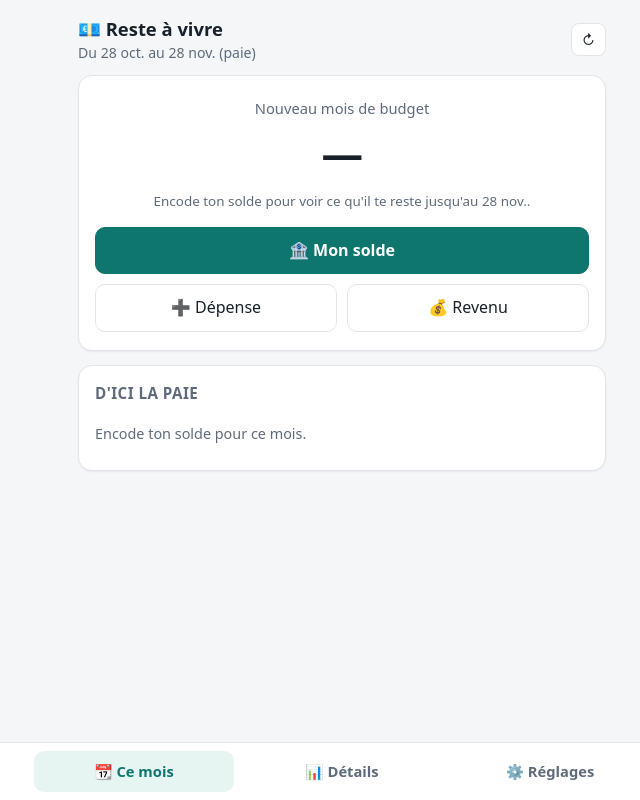
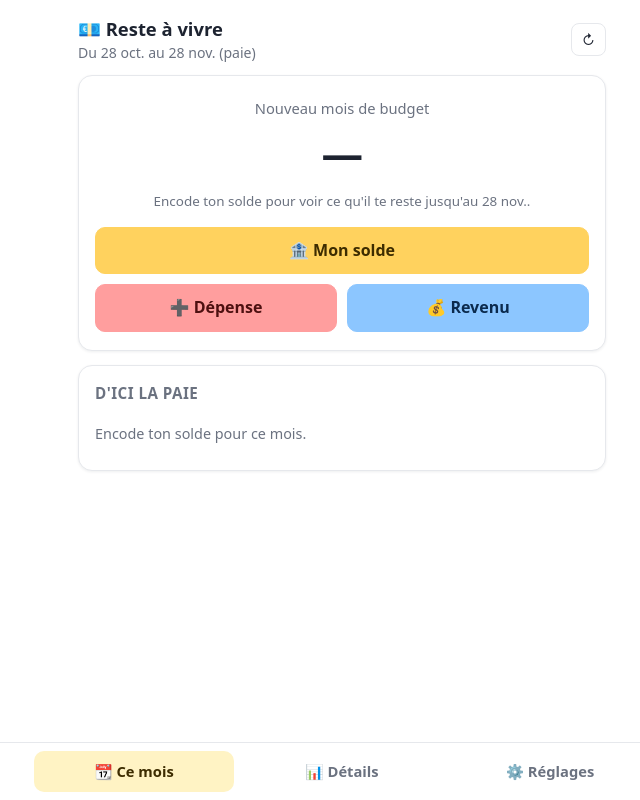
Before and after one commit to TVSGit-dev/Kipushku, a plain HTML site: page index.html in a window 1280 px wide. Shown: the whole page, without its empty margins (298-938 px from the left). Drawn offline with Linux system fonts and the light colour scheme.

Commit message:
Encarts blancs et boutons de couleur

```diff
--- a/index.html
+++ b/index.html
@@ -7,22 +7,29 @@
 <title>Kipushku</title>
 <meta name="description" content="Combien il reste à dépenser jusqu'à la paie. Les données restent dans le téléphone.">
 <link rel="manifest" href="manifest.webmanifest">
-<meta name="theme-color" content="#0f766e">
+<meta name="theme-color" content="#ffffff" media="(prefers-color-scheme: light)">
+<meta name="theme-color" content="#0d0d0f" media="(prefers-color-scheme: dark)">
 <link rel="icon" type="image/png" href="icone-192.png">
 <link rel="apple-touch-icon" href="icone-192.png">
 <style>
+  /* Des encarts blancs et des boutons de couleur (soleil, corail, ciel). Le fond suit le téléphone : blanc en mode
+     clair, noir en mode sombre ; les encarts et les fenêtres restent blancs (ils reprennent les couleurs claires). */
+  :root, .carte, .feuille {
+    --bg: #ffffff; --carte: #ffffff; --texte: #1d2330; --doux: #6b7280; --bord: #e6e8ec; --champ: #ffffff;
+    --accent: #2563eb; --accent-doux: #eef4ff; --accent-texte: #ffffff;
+    --plus: #1f8a52; --moins: #c2410c; --alerte: #c0262d; --alerte-doux: #fdecea; --attention: #8a5a00; --attention-doux: #fff6dc;
+    --ombre: 0 1px 3px rgba(16, 24, 40, .07);
+  }
   :root {
-    --bg: #f4f6f8; --carte: #ffffff; --texte: #18202a; --doux: #5f6b7a; --bord: #e1e5ea; --champ: #ffffff;
-    --accent: #0f766e; --accent-doux: #e6f4f2; --accent-texte: #ffffff;
-    --plus: #127a4a; --moins: #c2410c; --alerte: #b42318; --alerte-doux: #fdecea; --attention: #9a6700; --attention-doux: #fff6dc;
-    --ombre: 0 1px 2px rgba(16, 24, 40, .06);
+    --solde: #ffd25e; --solde-texte: #3d2c00; --depense: #ff9e9e; --depense-texte: #4d1010; --revenu: #8cc6ff; --revenu-texte: #0b2a4d;
+    --jauge: #ffc93c; --nav-actif: #fff3c4; --nav-actif-texte: #3d2c00;
   }
   @media (prefers-color-scheme: dark) {
     :root {
-      --bg: #10141a; --carte: #192028; --texte: #e8ecf0; --doux: #9aa5b3; --bord: #2a333e; --champ: #121820;
-      --accent: #2dd4bf; --accent-doux: #12312e; --accent-texte: #05211e;
-      --plus: #4ade80; --moins: #fb923c; --alerte: #f97066; --alerte-doux: #3a1a17; --attention: #f5c451; --attention-doux: #33290f;
-      --ombre: none;
+      --bg: #0d0d0f; --carte: #1a1a1e; --texte: #f2f2f4; --doux: #9a9aa3; --bord: #2a2a30; --champ: #1a1a1e;
+      --accent: #8cc6ff; --accent-doux: #1a2636; --accent-texte: #0b2a4d;
+      --plus: #6fdc9b; --alerte: #ff8a80; --alerte-doux: #3a1a17; --attention: #ffd25e; --attention-doux: #2e2510;
+      --nav-actif: #2e2510; --nav-actif-texte: #ffd25e; --ombre: none;
     }
   }
   * { box-sizing: border-box; }
@@ -35,6 +42,7 @@
   h2 { font-size: .95rem; margin: 0 0 10px; color: var(--doux); font-weight: 600; text-transform: uppercase; letter-spacing: .03em; }
   .entete { display: flex; justify-content: space-between; align-items: center; margin-bottom: 12px; }
   .entete .periode { color: var(--doux); font-size: .88rem; }
+  .carte, .feuille { color: var(--texte); }
   .carte { background: var(--carte); border: 1px solid var(--bord); border-radius: 14px; padding: 16px; margin-bottom: 14px; box-shadow: var(--ombre); }
   .heros { text-align: center; padding: 22px 16px 18px; }
   .heros .sur { color: var(--doux); font-size: .92rem; }
@@ -46,19 +54,23 @@
   .actions .principal { grid-column: 1 / -1; }
   button { font: inherit; cursor: pointer; border-radius: 10px; border: 1px solid var(--bord); background: var(--carte); color: var(--texte); padding: 11px 14px; }
   button:focus-visible, input:focus-visible, select:focus-visible { outline: 2px solid var(--accent); outline-offset: 2px; }
-  button.principal { background: var(--accent); color: var(--accent-texte); border-color: var(--accent); font-weight: 650; }
+  button.principal { background: var(--solde); color: var(--solde-texte); border-color: var(--solde); font-weight: 650; }
+  button.depense { background: var(--depense); color: var(--depense-texte); border-color: var(--depense); font-weight: 650; }
+  button.revenu { background: var(--revenu); color: var(--revenu-texte); border-color: var(--revenu); font-weight: 650; }
   button.petit { padding: 6px 10px; font-size: .85rem; border-radius: 8px; }
   button.lien { border: 0; background: none; color: var(--accent); padding: 4px 0; text-decoration: underline; }
   button:disabled { opacity: .55; cursor: default; }
   .puces { display: grid; grid-template-columns: repeat(auto-fill, minmax(150px, 1fr)); gap: 8px; }
   .puce { display: flex; flex-direction: column; align-items: flex-start; gap: 2px; border-radius: 12px; padding: 12px 14px; background: var(--accent-doux); border: 1px solid transparent; color: var(--texte); font-weight: 600; text-align: left; }
   .puce small { color: var(--doux); font-weight: 400; }
+  /* Les dépenses rapides, en trois tons pastel qui alternent. */
+  .puce:nth-child(3n+1) { background: #fff6d6; } .puce:nth-child(3n+2) { background: #ffeded; } .puce:nth-child(3n) { background: #eaf4ff; }
   .large { width: 100%; }
   /* La jauge du mois, les barres des factures lissées */
   .jauge, .barre { display: block; background: var(--bord); overflow: hidden; }
   .jauge { height: 6px; border-radius: 3px; margin: 14px auto 4px; max-width: 280px; }
   .barre { height: 5px; border-radius: 3px; margin: 6px 0 2px; }
-  .jauge span, .barre span { display: block; height: 100%; background: var(--accent); border-radius: inherit; }
+  .jauge span, .barre span { display: block; height: 100%; background: var(--jauge); border-radius: inherit; }
   .jauge-legende { color: var(--doux); font-size: .78rem; }
   .verdict { margin-top: 10px; font-weight: 600; font-size: .95rem; }
   details.calcul { text-align: left; margin-top: 8px; }
@@ -88,7 +100,7 @@
     background: var(--carte); border-top: 1px solid var(--bord); padding: 8px 16px calc(8px + env(safe-area-inset-bottom));
   }
   nav.onglets button { flex: 1; max-width: 200px; border: 0; background: none; color: var(--doux); font-weight: 600; padding: 10px 4px; font-size: .92rem; white-space: nowrap; }
-  nav.onglets button[aria-current="page"] { color: var(--accent); background: var(--accent-doux); }
+  nav.onglets button[aria-current="page"] { color: var(--nav-actif-texte); background: var(--nav-actif); }
   /* La fenêtre (en bas sur téléphone) */
   .voile { position: fixed; inset: 0; background: rgba(0, 0, 0, .45); display: flex; align-items: flex-end; justify-content: center; z-index: 10; }
   .voile[hidden] { display: none; }
@@ -650,8 +662,8 @@
     }
     h.appendChild(el('div', { classe: 'actions' }, [
       el('button', { classe: 'principal', type: 'button', texte: '🏦 Mon solde', onclick: fenetreSolde }),
-      el('button', { type: 'button', texte: '➕ Dépense', onclick: function () { fenetreDepense(null); } }),
-      el('button', { type: 'button', texte: '💰 Revenu', onclick: fenetreRevenu }),
+      el('button', { classe: 'depense', type: 'button', texte: '➕ Dépense', onclick: function () { fenetreDepense(null); } }),
+      el('button', { classe: 'revenu', type: 'button', texte: '💰 Revenu', onclick: fenetreRevenu }),
     ]));
   }
 
--- a/sw.js
+++ b/sw.js
@@ -4,7 +4,7 @@
  * publication) remplace l'ancienne, et la page se recharge. Aucune donnée ne passe par ici : elles sont dans
  * le stockage du navigateur, pas dans le cache.
  */
-const VERSION = "kipushku-9c7f094942a8";
+const VERSION = "kipushku-7a7ddfc72827";
 const FICHIERS = ["./","index.html","local.js","serveur.js","calcul.js","coffre.js","manifest.webmanifest","icone-192.png","icone-512.png"];
 
 self.addEventListener('install', (e) => {
```
Also changed, not shown: manifest.webmanifest.
